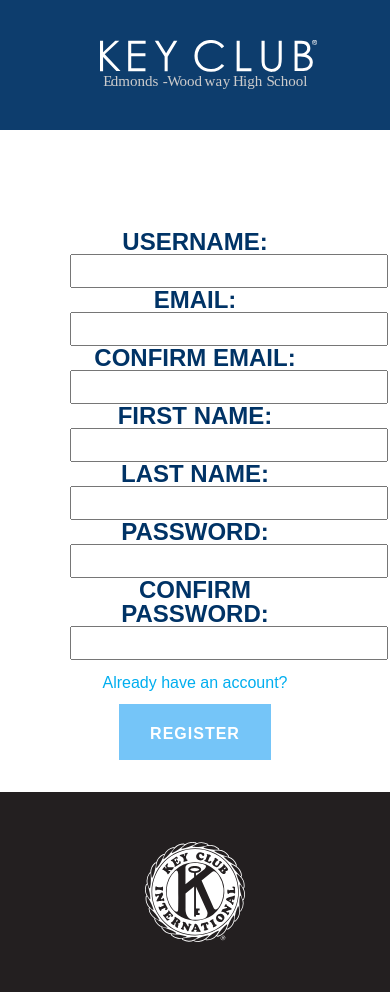
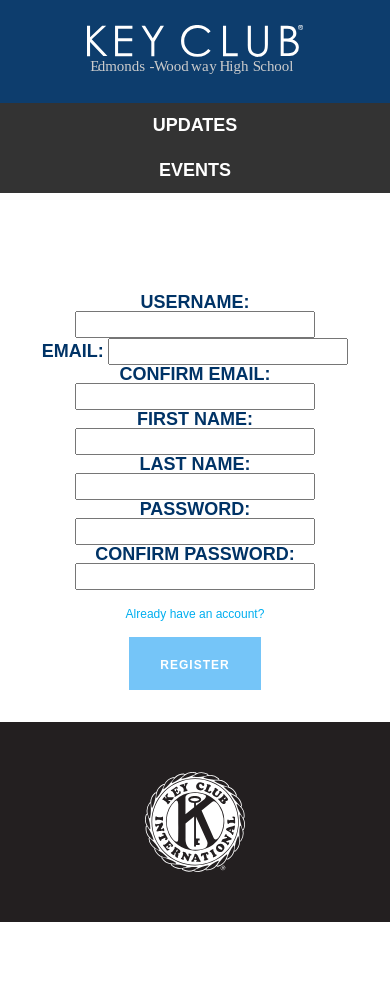
Before and after one commit to ivan-t/ewhskeyclub, a Django app: page /account/register/ in a window 390 px wide. After the commit the page ends 922 px from the top, so only its background shows below. Run offline with Django 3.2, Linux system fonts and the light colour scheme.

Commit message:
Made entire website responsive for smaller screens

```diff
--- a/ewhskc/account/templates/login.html
+++ b/ewhskc/account/templates/login.html
@@ -4,6 +4,7 @@
     <title></title>
     {% load static %}
     <link rel="stylesheet" type="text/css" href="{% static 'css/style.css' %}">
+    <meta name="viewport" content="width=device-width, initial-scale=1.0">
 </head>
 <body>
     <div id="header">
--- a/ewhskc/account/templates/register.html
+++ b/ewhskc/account/templates/register.html
@@ -4,6 +4,7 @@
     <title></title>
     {% load static %}
     <link rel="stylesheet" type="text/css" href="{% static 'css/style.css' %}">
+    <meta name="viewport" content="width=device-width, initial-scale=1.0">
 </head>
 <body>
     <div id="header">
--- a/ewhskc/events/templates/eventpost.html
+++ b/ewhskc/events/templates/eventpost.html
@@ -4,6 +4,7 @@
     <title></title>
     {% load static %}
     <link rel="stylesheet" type="text/css" href="{% static 'css/style.css' %}">
+    <meta name="viewport" content="width=device-width, initial-scale=1.0">
 </head>
 <body>
     <div id="header">
--- a/ewhskc/events/templates/events.html
+++ b/ewhskc/events/templates/events.html
@@ -4,6 +4,7 @@
     <title></title>
     {% load static %}
     <link rel="stylesheet" type="text/css" href="{% static 'css/style.css' %}">
+    <meta name="viewport" content="width=device-width, initial-scale=1.0">
 </head>
 <body>
     <div id="header">
--- a/ewhskc/events/templates/profile.html
+++ b/ewhskc/events/templates/profile.html
@@ -4,6 +4,7 @@
     <title></title>
     {% load static %}
     <link rel="stylesheet" type="text/css" href="{% static 'css/style.css' %}">
+    <meta name="viewport" content="width=device-width, initial-scale=1.0">
 </head>
 <body>
     <div id="header">
--- a/ewhskc/events/templates/shift.html
+++ b/ewhskc/events/templates/shift.html
@@ -4,6 +4,7 @@
     <title></title>
     {% load static %}
     <link rel="stylesheet" type="text/css" href="{% static 'css/style.css' %}">
+    <meta name="viewport" content="width=device-width, initial-scale=1.0">
 </head>
 <body>
     <div id="header">
--- a/ewhskc/shared-static/css/style.css
+++ b/ewhskc/shared-static/css/style.css
@@ -90,6 +90,8 @@
   right: 0;
   user-select: none;
   z-index: 1; }
+  #header a {
+    display: inline-block; }
   #header img {
     height: 50px;
     padding: 25px 0px;
@@ -324,4 +326,89 @@
 .uppercase {
   text-transform: uppercase; }
 
+@media screen and (max-width: 1024px) {
+  #header {
+    padding: 15px 50px; }
+    #header #nav li {
+      margin: 0px 10px; } }
+@media screen and (max-width: 768px) {
+  #header {
+    text-align: center;
+    padding: 0px;
+    height: auto;
+    position: relative; }
+    #header #nav {
+      line-height: 25px;
+      float: none;
+      text-align: center;
+      background-color: #333333; }
+      #header #nav li {
+        display: block;
+        padding: 10px 0px;
+        margin: 0px; }
+        #header #nav li a.active {
+          border-bottom: none; }
+
+  #content .left-two-thirds {
+    width: 100%;
+    float: none;
+    padding: 0px; }
+  #content .right-one-thirds {
+    width: 100%;
+    float: none;
+    padding: 0px; }
+
+  #content.no-cover {
+    position: relative;
+    padding-top: 0px; } }
+@media screen and (max-width: 425px) {
+  h1 {
+    font-size: 48px; }
+
+  h2 {
+    font-size: 13.5px; }
+
+  p {
+    font-size: 12px; }
+
+  a {
+    font-size: 12px; }
+
+  #header #nav a {
+    font-size: 13.5px; }
+
+  .cover #cover-text h2 {
+    font-size: 54px; }
+  .cover #cover-text h3 {
+    font-size: 24px; }
+
+  #content .section {
+    padding: 0px; }
+    #content .section .text-section h1, #content .section .text-section .post-title {
+      font-size: 36px; }
+    #content .section .text-section h2 {
+      font-size: 18px; }
+    #content .section .text-section p {
+      font-size: 13.5px; }
+    #content .section .text-section .shift a {
+      font-size: 13.5px; }
+    #content .section .text-section .form-errors {
+      font-size: 24px; }
+    #content .section .text-section .form-field label {
+      font-size: 18px; }
+    #content .section .text-section .form-field input {
+      font-size: 18px; }
+  #content .sidebar .text-section h1 {
+    font-size: 36px; }
+  #content .sidebar .text-section h2 {
+    font-size: 18px; }
+  #content .sidebar .text-section p {
+    font-size: 13.5px; }
+  #content .sidebar .text-section ul li a {
+    font-size: 18px; }
+  #content .sidebar .text-section ul li span {
+    font-size: 13.5px; }
+  #content .sidebar .text-section .shift a {
+    font-size: 13.5px; } }
+
 /*# sourceMappingURL=style.css.map */
--- a/ewhskc/shared-static/css/style.scss
+++ b/ewhskc/shared-static/css/style.scss
@@ -117,6 +117,9 @@
     right: 0;
     user-select: none;
     z-index: 1;
+    a{
+        display: inline-block;
+    }
     img{
         height: 50px;
         padding: 25px 0px;
@@ -416,3 +419,145 @@
 .uppercase{
     text-transform: uppercase;
 }
+
+@media screen and (max-width: 1024px) {
+    #header{
+        padding: 15px 50px;
+        #nav{
+            li{
+                margin: 0px 10px;
+            }
+        }
+    }
+}
+
+@media screen and (max-width: 768px) {
+    #header{
+        text-align: center;
+        padding: 0px;
+        height: auto;
+        position: relative;
+        #nav{
+            line-height: 25px;
+            float: none;
+            text-align: center;
+            background-color: $dark-grey;
+            li{
+                display: block;
+                padding: 10px 0px;
+                margin: 0px;
+                a.active{
+                    border-bottom: none;
+                }
+            }
+        }
+    }
+    #content{
+        .left-two-thirds{
+            width: 100%;
+            float: none;
+            padding: 0px;
+        }
+        .right-one-thirds{
+            width: 100%;
+            float: none;
+            padding: 0px;
+        }
+    }
+    #content.no-cover{
+        position: relative;
+        padding-top: 0px;
+    }
+}
+
+@media screen and (max-width: 425px) {
+    h1{
+        font-size: 48px;
+    }
+    h2{
+        font-size: 13.5px;
+    }
+    p{
+        font-size: 12px;
+    }
+    a{
+        font-size: 12px;
+    }
+    #header{
+        #nav{
+            a{
+                font-size: 13.5px;
+            }
+        }
+    }
+    .cover{
+        #cover-text{
+            h2{
+                font-size: 54px;
+            }
+            h3{
+                font-size: 24px;
+            }
+        }
+    }
+    #content{
+        .section{
+            padding: 0px;
+            .text-section{
+                h1, .post-title{
+                    font-size: 36px;
+                }
+                h2{
+                    font-size: 18px;
+                }
+                p{
+                    font-size: 13.5px;
+                }
+                .shift{
+                    a{
+                        font-size: 13.5px;
+                    }
+                }
+                .form-errors{
+                    font-size: 24px;
+                }
+                .form-field{
+                    label{
+                        font-size: 18px;
+                    }
+                    input{
+                        font-size: 18px;
+                    }
+                }
+            }
+        }
+        .sidebar{
+            .text-section{
+                h1{
+                    font-size: 36px;
+                }
+                h2{
+                    font-size: 18px;
+                }
+                p{
+                    font-size: 13.5px;
+                }
+                ul{
+                    li{
+                        a{
+                            font-size: 18px;
+                        }
+                        span{
+                            font-size: 13.5px;
+                        }
+                    }
+                }
+                .shift{
+                    a{
+                        font-size: 13.5px;
+                    }
+                }
+            }
+        }
+    }
+}
--- a/ewhskc/templates/index.html
+++ b/ewhskc/templates/index.html
@@ -4,6 +4,8 @@
     <title></title>
     {% load static %}
     <link rel="stylesheet" type="text/css" href="{% static 'css/style.css' %}">
+    <meta name="viewport" content="width=device-width, initial-scale=1.0">
+
 </head>
 <body>
     <div id="header">
--- a/ewhskc/updates/templates/updatepost.html
+++ b/ewhskc/updates/templates/updatepost.html
@@ -4,6 +4,7 @@
     <title></title>
     {% load static %}
     <link rel="stylesheet" type="text/css" href="{% static 'css/style.css' %}">
+    <meta name="viewport" content="width=device-width, initial-scale=1.0">
 </head>
 <body>
     <div id="header">
--- a/ewhskc/updates/templates/updates.html
+++ b/ewhskc/updates/templates/updates.html
@@ -4,6 +4,7 @@
     <title></title>
     {% load static %}
     <link rel="stylesheet" type="text/css" href="{% static 'css/style.css' %}">
+    <meta name="viewport" content="width=device-width, initial-scale=1.0">
 </head>
 <body>
     <div id="header">
```
Also changed, not shown: 1 other file.
